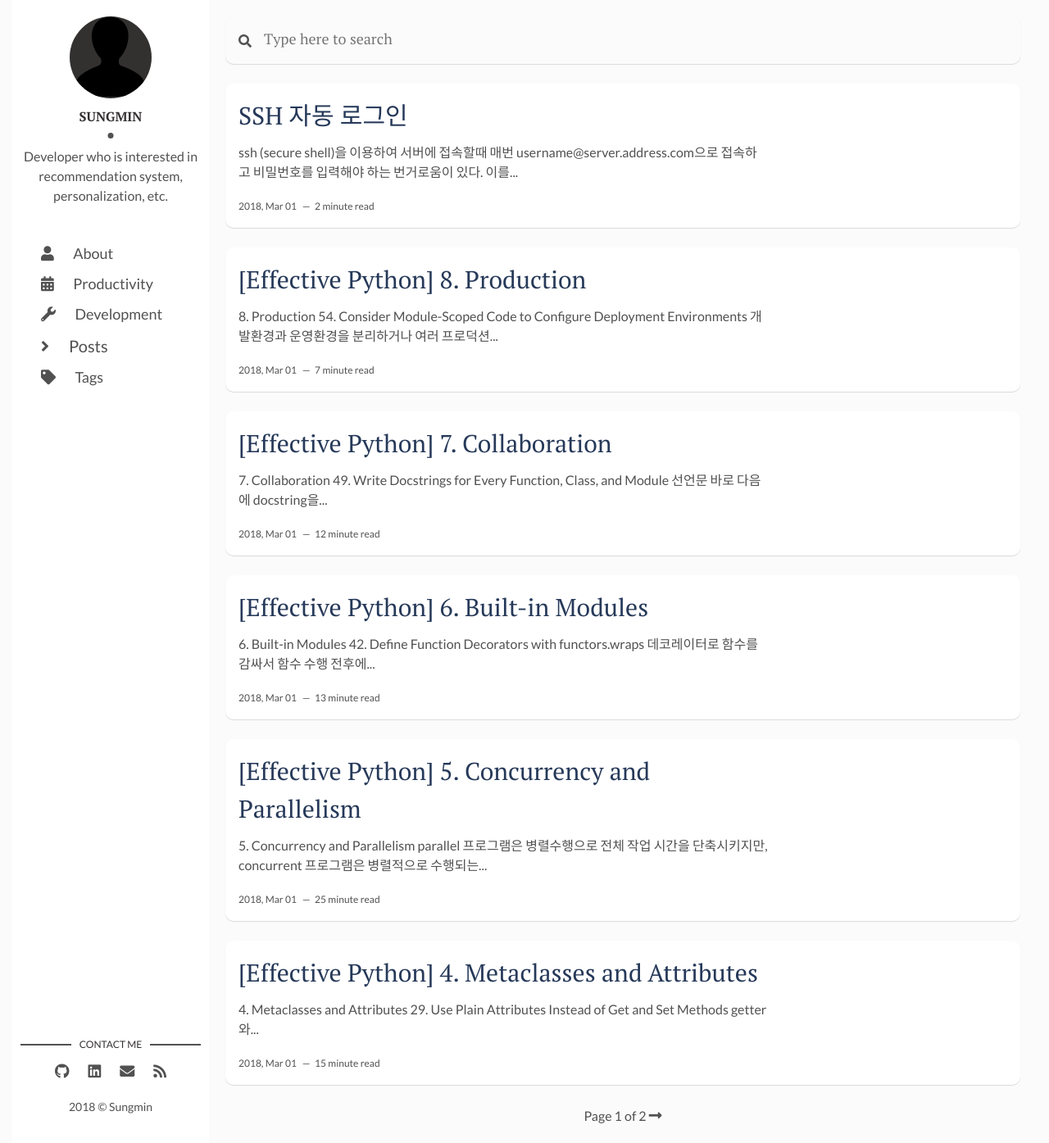
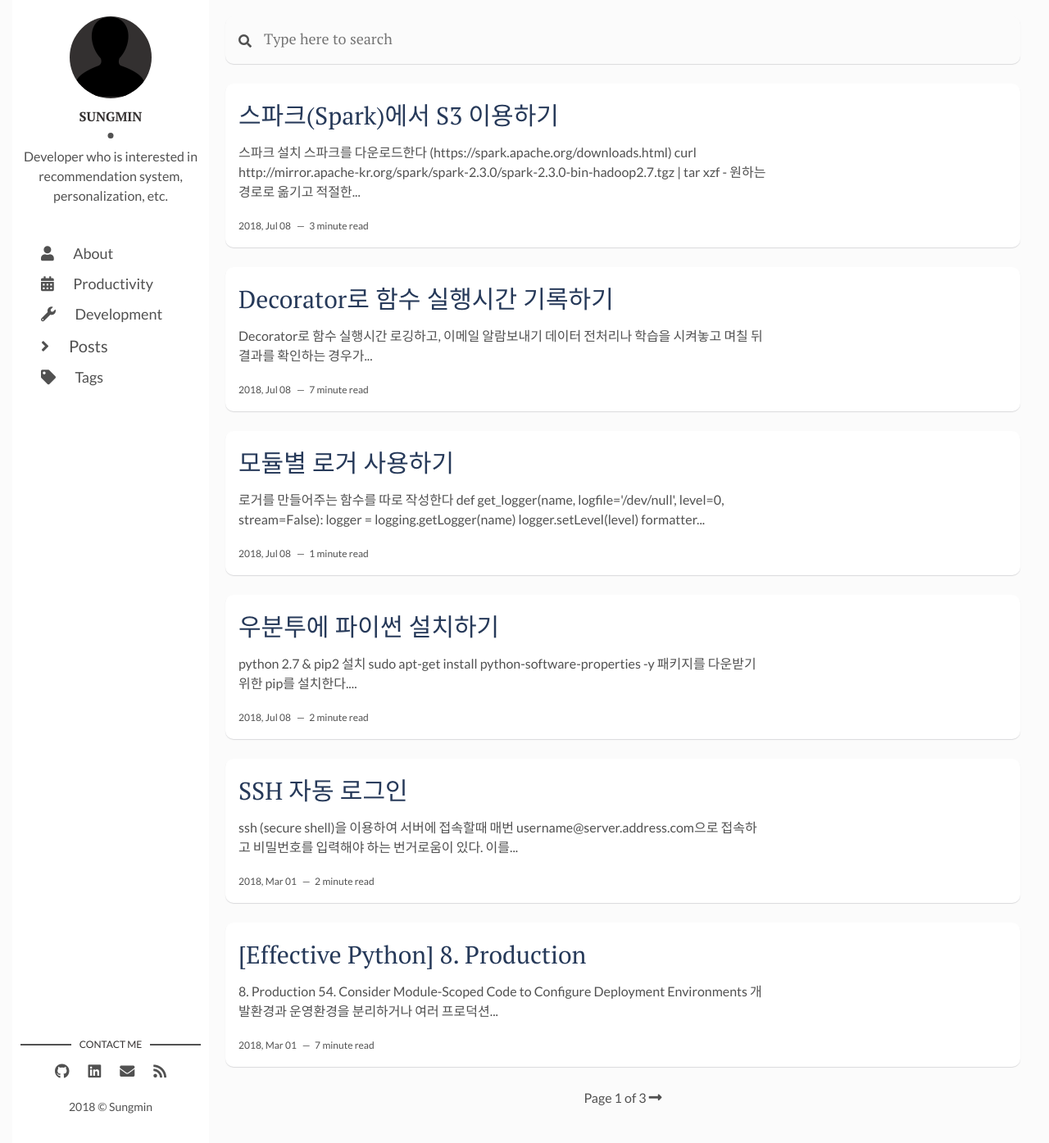
Before and after one commit to sungminoh/sungminoh.github.io, a Jekyll site: the page built from posts/index.html, in a window 1280 px wide and 1395 px high. Shown: the whole window at 82% size. Built offline with Jekyll 4.4.1, drawn with Linux system fonts in a browser that asks for light colours; nearby versions of some CDN libraries; the list of posts is cut into pages by our own code; some of the changed lines change nothing that is shown.

Commit message:
new posts

````diff
--- a/posts/development/_posts/2018-03-01-effective-python-4.markdown
+++ b/posts/development/_posts/2018-03-01-effective-python-4.markdown
@@ -518,9 +518,9 @@ class Customer(object):
 
 
 foo = Customer()
-print(repr(foo.firstname), foo.__dict__)  # '' {}
+print(repr(foo.first_name), foo.__dict__)  # '' {}
 foo.first_name = 'Euclid'
-print(repr(foo.firstname), foo.__dict__)  # 'Euclid' {'_first_name': 'Euclid'}.
+print(repr(foo.first_name), foo.__dict__)  # 'Euclid' {'_first_name': 'Euclid'}.
 ```
 
 위와 같은 구현은 어트리뷰트의 이름을 `Field`의 파라메터로 또 한번 써줘야 한다는 것이다. 메타클래스를 활용하면 이 반복을 줄일 수 있다.
--- /dev/null
+++ b/posts/development/_posts/2018-07-08-install-python-in-ubuntu.md
@@ -0,0 +1,162 @@
+---
+layout: post
+title:  "우분투에 파이썬 설치하기"
+tags: python linux
+---
+
+## python 2.7 & pip2 설치
+
+```shell
+sudo apt-get install python-software-properties -y
+```
+
+
+
+
+
+패키지를 다운받기 위한 pip를 설치한다.
+
+```shell
+sudo apt-get install python-pip -y
+pip list
+```
+
+> ```
+> ...
+> You are using pip version 8.1.1, however version 10.0.1 is available.
+> You should consider upgrading via the 'pip install --upgrade pip' command.
+> ```
+
+<br>
+
+
+업그레이드 하란 대로 업그레이드하면 `can not import name main` 하는 에러가 뜬다.
+
+```shell
+pip install --upgrade pip
+pip list
+```
+
+> ```
+> Traceback (most recent call last):
+>   File "/usr/bin/pip", line 9, in <module>
+>     from pip import main
+> ImportError: cannot import name main
+> ```
+
+```shell
+python -m pip --version
+pip 10.0.1 from /home/ubuntu/.local/lib/python2.7/site-packages/pip (python 2.7)
+```
+
+
+<br>
+
+
+`pip install --upgrade pip` 를 하면, `~/.local` 에 pip가 설치되는데, `pip` 명령어는 `/usr/bin` 에 있는 예전 pip를 사용하기 때문이다.
+
+확인해보자.
+
+```shell
+ls -l /usr/bin | grep pip
+```
+
+> ```
+> -rwxr-xr-x  1 root   root     292 Nov 10  2016 pip
+> -rwxr-xr-x  1 root   root     283 Nov 10  2016 pip2
+> ```
+
+```shell
+head /usr/bin/pip2
+```
+
+> ```
+> #!/usr/bin/python
+> # EASY-INSTALL-ENTRY-SCRIPT: 'pip==8.1.1','console_scripts','pip2'
+> __requires__ = 'pip==8.1.1'
+> import sys
+> from pkg_resources import load_entry_point
+>
+> if __name__ == '__main__':
+>     sys.exit(
+>         load_entry_point('pip==8.1.1', 'console_scripts', 'pip2')()
+>     )
+> ```
+
+
+<br>
+
+
+ 그러므로 `sudo pip install --upgrade pip` 로 업그레이드 하도록 하자. 그러면 pip명령어는 `usr/bin/`에 있는 pip들을 무시하고,  `/usr/local/bin/`에 새로 생긴 excutable 을 실행시킨다.
+
+```shell
+which pip
+```
+
+> ```
+> /usr/local/bin/pip
+> ```
+
+
+<br>
+<br>
+
+
+## python 3.6 & pip3 설치
+
+만약 Ubuntu 16.10 이전 버전을 사용하고 있다면, python3은 3.5버전이 설치된다.
+
+```shell
+ls -l /usr/bin | grep python
+```
+
+> ```
+> ...
+> lrwxrwxrwx 1 root   root           9 Mar 23  2016 python3 -> python3.5
+> -rwxr-xr-x 2 root   root     4464400 Nov 28  2017 python3.5
+> ...
+> ```
+
+pip3도 설치하고 업그레이드한다.
+
+```shell
+sudo apt install python3-pip -y
+sudo pip3 install --upgrade pip  # sudo로 업그레이드한다.
+```
+
+
+<br>
+
+
+아래와 같은 멋진 기능을 쓰기 위해서 python 3.6을 설치해보자.
+
+```python
+print(f'{f.__name__}({args}, {kwargs}) is called')
+```
+
+그냥 PPA를 추가해주고 설치하면된다.
+
+```shell
+sudo add-apt-repository ppa:jonathonf/python-3.6
+sudo apt-get update
+sudo apt-get install python3.6 -y
+```
+
+<br>
+
+기본 python3을 python3.6으로 바꿔주고,
+
+```shell
+sudo rm -f /usr/bin/python3
+sudo ln -s /usr/bin/python3.6 /usr/bin/python3
+```
+
+
+
+
+
+pip 도 python3.6으로 바꿔준다.
+
+```shell
+curl https://bootstrap.pypa.io/get-pip.py | sudo python3.6
+```
--- /dev/null
+++ b/posts/development/_posts/2018-07-08-python-module-logger.md
@@ -0,0 +1,36 @@
+---
+layout: post
+title:  "모듈별 로거 사용하기"
+tags: python
+---
+
+
+로거를 만들어주는 함수를 따로 작성한다
+
+```python
+def get_logger(name, logfile='/dev/null', level=0, stream=False):
+    logger = logging.getLogger(name)
+    logger.setLevel(level)
+    formatter = logging.Formatter('%(asctime)s %(levelname)-5s %(lineno)4s:%(filename)-20s - %(message)s')
+    # file handler
+    file_handler = logging.FileHandler(logfile)
+    file_handler.setLevel(level)
+    file_handler.setFormatter(formatter)
+    logger.addHandler(file_handler)
+    # stream handler
+    if stream:
+        stream_handler = logging.StreamHandler()
+        stream_handler.setLevel(level)
+        stream_handler.setFormatter(formatter)
+        logger.addHandler(stream_handler)
+    # binding
+    return logger
+```
+
+<br/>
+
+각 모듈의 상단에서 아래와 같이 로거를 생성해 사용한다.
+
+```python
+logger = get_logger(__name__)
+```
--- /dev/null
+++ b/posts/development/_posts/2018-07-08-python-timer-decorator.md
@@ -0,0 +1,272 @@
+---
+layout: post
+title:  "Decorator로 함수 실행시간 기록하기"
+tags: python
+---
+
+## Decorator로 함수 실행시간 로깅하고, 이메일 알람보내기
+
+데이터 전처리나 학습을 시켜놓고 며칠 뒤 결과를 확인하는 경우가 많은데, 종종 중간에 작업이 실패하기도 하고 생각보다 빨리 끝나있을 때도 있다.
+
+만약 돌려놓은 함수가 끝났는지, 끝났다면 성공적으로 끝났는지 실패했는지 바로 알 수 있다면, 다음 작업을 이어서 수행하거나 디버깅후 재실행 할 수 있을 것이다.
+
+이번 글에서는 함수의 실행시간을 기록하고, 나아가 이메일 알림까지 보내주는 데코레이터를 만들어본다.
+
+
+
+### 1단계, 함수 실행시간을 기록해주는 아주 간단한 데코레이터를 만들어보자.
+
+```python
+from datetime import datetime
+from functools import wraps
+
+def timed(func):
+    @wraps(func)
+    def wrapper(*args, **kwargs):
+        start = datetime.now()
+        result = func(*args, **kwargs)
+        end = datetime.now()
+        print(f'Success. {end-start} taken for {func.__name__}')
+        return result
+    return wrapper
+
+@timed
+def foo():
+    print('Hello World')
+```
+
+```
+>>> foo()
+Hello World
+Success. 0:00:00.000023 taken for foo
+```
+
+<br/>
+
+decorator를 사용할 때에는 `functools.wraps` 으로 wrapper를 감싸지 않으면 함수의 메타정보를 잃어버리게되므로 주의한다.
+
+```python
+def nothing(func):
+    def func_name_will_be_overwritten(*args, **kwargs):
+        return func(*args, **kwargs)
+    return func_name_will_be_overwritten
+
+@nothing
+def foo():
+    print('Hello World')
+```
+
+```
+>>> print(foo.__name__)
+func_name_will_be_overwritten
+```
+
+<br/>
+
+<br/>
+
+### 2단계, 별도의 로거를 파라메터로 받아 로깅한다.
+
+파라메터를 별도로 받는 decorator를 작성하려면 한겹 더 감싸준다.
+
+```python
+def timed(logger=None, level=10):
+    log = print
+    if isinstance(logger, logging.getLoggerClass()):
+        log = lambda m: logger.log(level, m)
+    def decorator(func):
+        @wraps(func)
+        def wrapper(*args, **kwargs):
+            start = datetime.now()
+            result = func(*args, **kwargs)
+            end = datetime.now()
+            log(f'Success. {end-start} taken for {func.__name__}')
+            return result
+        return wrapper
+    return decorator
+
+@timed(logger)
+def foo():
+    print('Hello World')
+```
+
+```
+>>> foo()
+Hello World
+2018-07-08 16:02:23,926 DEBUG    4:test.py - Success. 0:00:00.000025 taken for foo
+```
+
+
+
+이렇게 별도의 파라메터를 받는 데코레이터는 안타깝게도 항상 `()` 가 필요하다. 기본 파라메터를 사용할 때엔 괄호 없이 사용하고 싶다면 아래와 같이 편법을 사용하는 수 밖에 없다.
+
+```python
+def decorator_with_optional_parameter(param=None):
+    def decorator(func):
+        @wraps(func)
+        def wrapper(*args, **kwargs):
+            print(param)
+            return func(*args, **kwargs)
+        return wrapper
+    if callable(param):  # params가 callable이면 ()없이 쓰여서 함수가 바로 들어왔다고 가정한다.
+        return decorator(param)
+    else:
+        return decorator
+
+@decorator_with_optional_parameter()
+def foo():
+    print('Hello')
+
+@decorator_with_optional_parameter
+def bar():
+    print('World')
+```
+
+```
+>>> foo()
+None
+Hello
+>>> bar()
+<function bar at 0x10778ea60>
+World
+```
+
+<br/>
+
+<br/>
+
+### 3단계, caller, parameter와 같은 좀 더 많은 정보를 기록한다.
+
+```python
+from inspect import getframeinfo, currentframe
+
+def timed(logger=None, level=10):
+    log = print
+    if isinstance(logger, logging.getLoggerClass()):
+        log = lambda m: logger.log(level, m)
+    def decorator(func):
+        @wraps(func)
+        def wrapper(*args, **kwargs):
+            # 파라메터 정보를 출력하기 위한 정보를 구성한다.
+            parameters = [repr(x) for x in args]
+            if kwargs:
+                parameters.append(repr(kwargs))
+            funcname = f"{func.__name__}({', '.join(parameters)})"
+
+            # caller 정보를 출력한다.
+            caller = getframeinfo(currentframe().f_back)
+            if caller:
+                log(f'{funcname} is called by {caller.function} in {caller.lineno}:{caller.filename}')
+            else:
+                log(f'{funcname} is called')
+
+            # 시간을 기록하고 함수를 실행한다.
+            start = datetime.now()
+            result = func(*args, **kwargs)
+            end = datetime.now()
+            log(f'Success. {end-start} taken for {funcname}')
+            return result
+        return wrapper
+    return decorator
+
+@timed()
+def foo(name):
+    print(f'Hello World {name}')
+```
+
+```
+>>> foo('John')
+foo('John') is called by <module> in 40:test.py
+Hello World John
+Success. 0:00:00.000013 taken for foo('John')
+```
+
+<br/>
+
+<br/>
+
+### 4단계, 함수 성공/실패시 이메일을 보내도록 한다.
+
+```python
+import traceback
+
+def timed(logger=None, level=10, notify=False):
+    log = print
+    if isinstance(logger, logging.getLoggerClass()):
+        log = lambda m: logger.log(level, m)
+    def decorator(func):
+        @wraps(func)
+        def wrapper(*args, **kwargs):
+            # 파라메터 정보를 출력하기 위한 정보를 구성한다.
+            parameters = [repr(x) for x in args]
+            if kwargs:
+                parameters.append(repr(kwargs))
+            funcname = f"{func.__name__}({', '.join(parameters)})"
+
+            # caller 정보를 출력한다.
+            caller = getframeinfo(currentframe().f_back)
+            if caller:
+                log(f'{funcname} is called by {caller.function} in {caller.lineno}:{caller.filename}')
+            else:
+                log(f'{funcname} is called')
+
+            # 시간을 기록하고 함수를 실행한다.
+            start = datetime.now()
+            # 함수의 성패에 따라 적절한 메일을 보낸다.
+            try:
+                result = func(*args, **kwargs)
+            except Exception as e:
+                end = datetime.now()
+                msg = f'Fail. {end-start} taken for {funcname}: '
+                log(msg, e)
+                send_email(msg, traceback.format_exc())
+                raise e
+            end = datetime.now()
+            msg = f'Success. {end-start} taken for {funcname}'
+            log(msg)
+            send_email(msg, str(result))
+            return result
+        return wrapper
+    return decorator
+
+@timed()
+def foo(name):
+    print(f'Hello World {name}')
+```
+
+<br/>
+
+이메일을 보내는 함수는 대충 이렇게 작성한다.
+
+```python
+import smtplib
+from email.mime.text import MIMEText
+
+def send_email(sender, receivers, subject, content):
+    try:
+        msg = MIMEText(content.encode('utf-8'), 'html', _charset='utf-8')
+        msg['Subject'] = subject
+        msg['From'] = sender
+        msg['To'] = ', '.join(receivers)
+        s = smtplib.SMTP('localhost')
+        s.sendmail(sender, receivers, msg.as_string())
+        s.quit()
+        print('Successfully sent the mail to %s' % msg['To'])
+    except Exception as e:
+        print('Fail to send the mail.', e)
+```
+
+```
+>>> foo()
+foo() is called by <module> in 71:test.py
+Fail. 0:00:00.000012 taken for foo():  foo() missing 1 required positional argument: 'name'
+Successfully sent the mail to receiver1, receiver2
+Traceback (most recent call last):
+  File "test.py", line 71, in <module>
+    foo()
+  File "test.py", line 57, in wrapper
+    raise e
+  File "test.py", line 51, in wrapper
+    result = func(*args, **kwargs)
+TypeError: foo() missing 1 required positional argument: 'name'
+```
--- /dev/null
+++ b/posts/development/_posts/2018-07-08-use-s3-for-spark.md
@@ -0,0 +1,227 @@
+---
+layout: post
+title: "스파크(Spark)에서 S3 이용하기"
+tags: spark aws
+---
+
+## 스파크 설치
+
+스파크를 다운로드한다 (https://spark.apache.org/downloads.html)
+
+```sh
+curl http://mirror.apache-kr.org/spark/spark-2.3.0/spark-2.3.0-bin-hadoop2.7.tgz | tar xzf -
+```
+
+<br/>
+
+
+원하는 경로로 옮기고 적절한 링크를 생성한다. (`opt/spark` 또는 `/usr/lib/spark` 마음대로)
+
+```shell
+sudo mv spark-2.3.0-bin-hadoop2.7 /usr/local/
+sudo ln -s /usr/local/spark-2.3.0-bin-hadoop2.7 /usr/local/spark
+```
+
+<br/>
+
+
+spark executable들을 커맨드로 사용할 수 있도록 등록한다.
+
+```shell
+find /usr/local/spark/bin/ -executable -type f -exec sudo ln -s '{}' /usr/local/bin/ \;
+find /usr/local/bin/ -executable -type l | awk '{print substr($0, index($0, $9))}'
+```
+
+>```
+>beeline -> /usr/local/spark/bin/beeline
+>docker-image-tool.sh -> /usr/local/spark/bin/docker-image-tool.sh
+>find-spark-home -> /usr/local/spark/bin/find-spark-home
+>pyspark -> /usr/local/spark/bin/pyspark
+>run-example -> /usr/local/spark/bin/run-example
+>spark-class -> /usr/local/spark/bin/spark-class
+>sparkR -> /usr/local/spark/bin/sparkR
+>spark-shell -> /usr/local/spark/bin/spark-shell
+>spark-sql -> /usr/local/spark/bin/spark-sql
+>spark-submit -> /usr/local/spark/bin/spark-submit
+>```
+
+
+<br/>
+
+
+`spark-shell` 을 실행시켜봐도, 자바를 설치하지 않았으므로 사용할 수 없다.
+
+```shell
+spark-shell
+```
+
+>```
+>/usr/local/bin/spark-class: line 24: /usr/local/bin/load-spark-env.sh: No such file or directory
+>JAVA_HOME is not set
+>```
+
+```shell
+java
+```
+
+> ```
+> The program 'java' can be found in the following packages:
+>  * default-jre
+>  * gcj-5-jre-headless
+>  * openjdk-8-jre-headless
+>  * gcj-4.8-jre-headless
+>  * gcj-4.9-jre-headless
+>  * openjdk-9-jre-headless
+> Try: sudo apt install <selected package>
+> ```
+
+
+<br/>
+
+
+하지만 자바를 설치하고 `spark-shell`을 실행해봐도 안된다.
+
+```shell
+sudo apt-get install default-jre -y
+spark-shell
+```
+
+>```
+>/usr/local/bin/spark-class: line 24: /usr/local/bin/load-spark-env.sh: No such file or directory
+>Failed to find Spark jars directory (/usr/local/assembly/target/scala-/jars).
+>You need to build Spark with the target "package" before running this program.
+>```
+
+
+<br/>
+
+
+`SPARK_HOME` 을 등록해준다
+
+```shell
+echo "export SPARK_HOME=/usr/local/spark" >> ~/.bashrc; source ~/.bashrc
+spark-shell
+```
+
+>```
+>2018-06-06 02:45:29 WARN  NativeCodeLoader:62 - Unable to load native-hadoop library for your platform... using builtin-java classes where applicable
+>Setting default log level to "WARN".
+>To adjust logging level use sc.setLogLevel(newLevel). For SparkR, use setLogLevel(newLevel).
+>Spark context Web UI available at http://ip-12-345-67-890.ap-northeast-2.compute.internal:4040
+>Spark context available as 'sc' (master = local[*], app id = local-1528253140612).
+>Spark session available as 'spark'.
+>Welcome to
+>      ____              __
+>     / __/__  ___ _____/ /__
+>    _\ \/ _ \/ _ `/ __/  '_/
+>   /___/ .__/\_,_/_/ /_/\_\   version 2.3.0
+>      /_/
+>
+>Using Scala version 2.11.8 (OpenJDK 64-Bit Server VM, Java 1.8.0_171)
+>Type in expressions to have them evaluated.
+>Type :help for more information.
+>
+>scala>
+>```
+>
+
+
+<br/>
+
+
+이제 pyspark 를 실행하거나, python 콘솔을 띄우거나, ipython을 띄우거나, 스크립트를 작성하거나 해서 다음 코드를 돌려보자.
+
+```python
+from pyspark import SparkContext, SQLContext
+sqlc = SQLContext(SparkContext())
+sqlc.read.orc('s3://bucket/filepath')
+```
+
+> ```
+> Py4JJavaError: An error occurred while calling o62.orc.
+> : java.lang.RuntimeException: java.lang.ClassNotFoundException: Class org.apache.hadoop.fs.s3a.S3AFileSystem not found
+> ...
+> Caused by: java.lang.ClassNotFoundException: Class org.apache.hadoop.fs.s3a.S3AFileSystem not found
+> ...
+> ```
+
+S3A file system을 찾지 못해 s3에 있는 데이터를 읽어오지 못한다.
+
+
+<br/>
+<br/>
+
+
+## Spark 에서 S3 사용하기
+
+[Java용 AWS SDK](https://aws.amazon.com/ko/sdk-for-java/)를 다운로드한다.
+
+```shell
+sudo apt-get install unzip
+wget https://sdk-for-java.amazonwebservices.com/latest/aws-java-sdk.zip
+unzip aws-java-sdk.zip
+```
+
+
+<br/>
+
+
+필요한 jar를 적당한 경로로 옮긴다. (버전에 따라 파일명이 달라질 수 있다.)
+
+```shell
+sudo mv aws-java-sdk-1.11.342/lib/aws-java-sdk-1.11.342.jar /usr/local/spark
+```
+
+<br/>
+
+
+[하둡 AWS jar](https://talend-update.talend.com/nexus/content/repositories/libraries/org/talend/libraries/hadoop-aws-2.7.3-amzn-2/6.0.0/)도 다운받는다.
+
+```shell
+wget https://talend-update.talend.com/nexus/content/repositories/libraries/org/talend/libraries/hadoop-aws-2.7.3-amzn-2/6.0.0/hadoop-aws-2.7.3-amzn-2-6.0.0.jar
+```
+
+
+<br/>
+
+
+적당한 경로로 옮긴다
+
+```shell
+sudo mv hadoop-aws-2.7.3-amzn-2-6.0.0.jar /usr/local/spark/
+```
+
+
+<br/>
+
+
+이제 다음과 같이 configure를 주면, S3에서 데이터를 읽어온다.
+
+```python
+from pyspark import SQLContext, SparkContext, SparkConf
+conf = SparkConf().setAll([('spark.driver.extraClassPath', '/usr/local/spark/hadoop-aws-2.7.3-amzn-2-6.0.0.jar:/usr/local/spark/aws-java-sdk-1.11.342.jar')])
+sc = SparkContext(conf=conf)
+sqlc = SQLContext(sc)
+df = sqlc.read.text('s3a://my-bucket/path/to/my/data')
+```
+
+
+<br/>
+
+
+매번 configure를 주는게 귀찮다면, `$SPARK_HOME/conf/spark-defaults.conf` 를 생성한다.
+
+```
+spark.master                     local
+spark.driver.extraClassPath      /usr/local/spark/hadoop-aws-2.7.3-amzn-2-6.0.0.jar:/usr/local/spark/aws-java-sdk-1.11.342.jar
+```
+
+
+<br/>
+<br/>
+
+
+- EC2에서 사용하는거라면, 별도의 AWS_ACCESS_KEY_ID, AWS_SECRET_KEY 등을 설정할 필요가 없다.
+
+- 머신 한대에서 사용할 거라면 hadoop도 없어도 되고, 하둡이나 얀 관련한 환경설정도 필요없다.
+- spark, aws java sdk, hadoop aws jar 이 셋만 준비하자.
````
